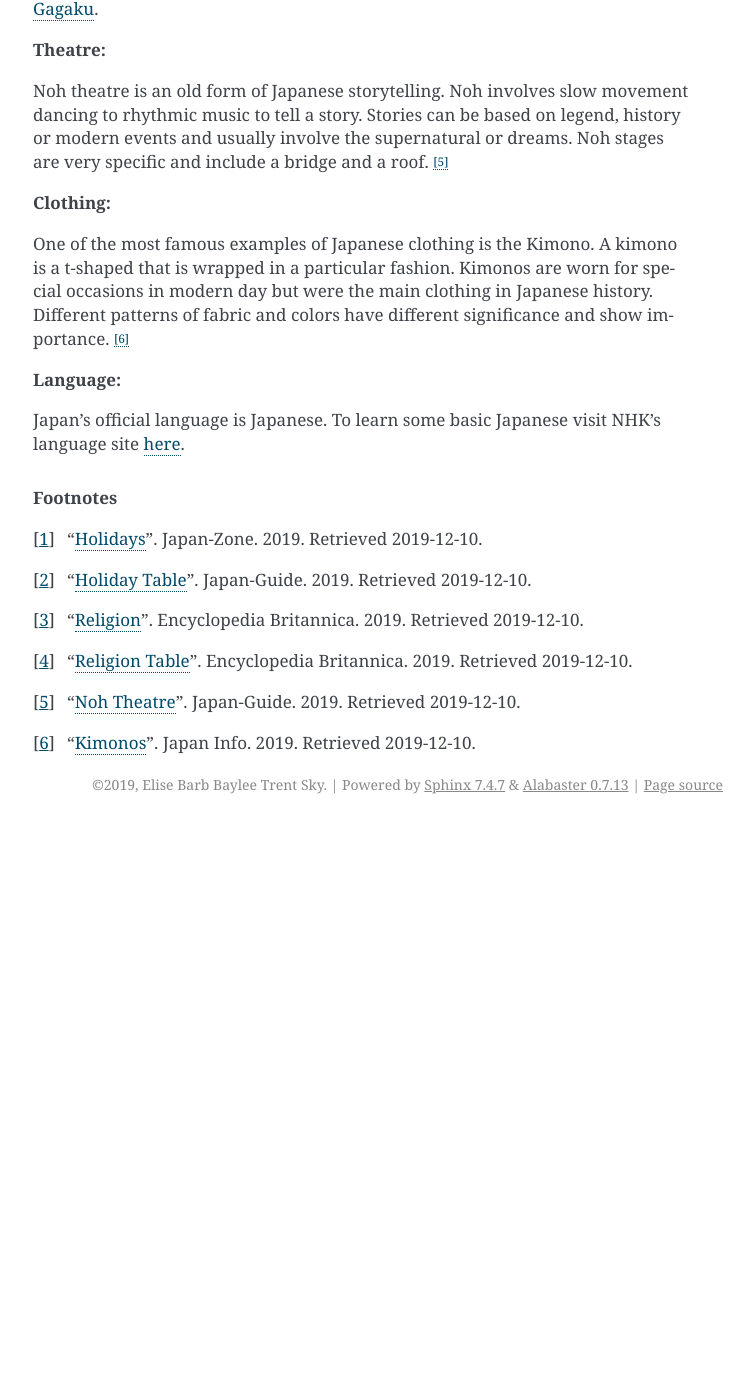
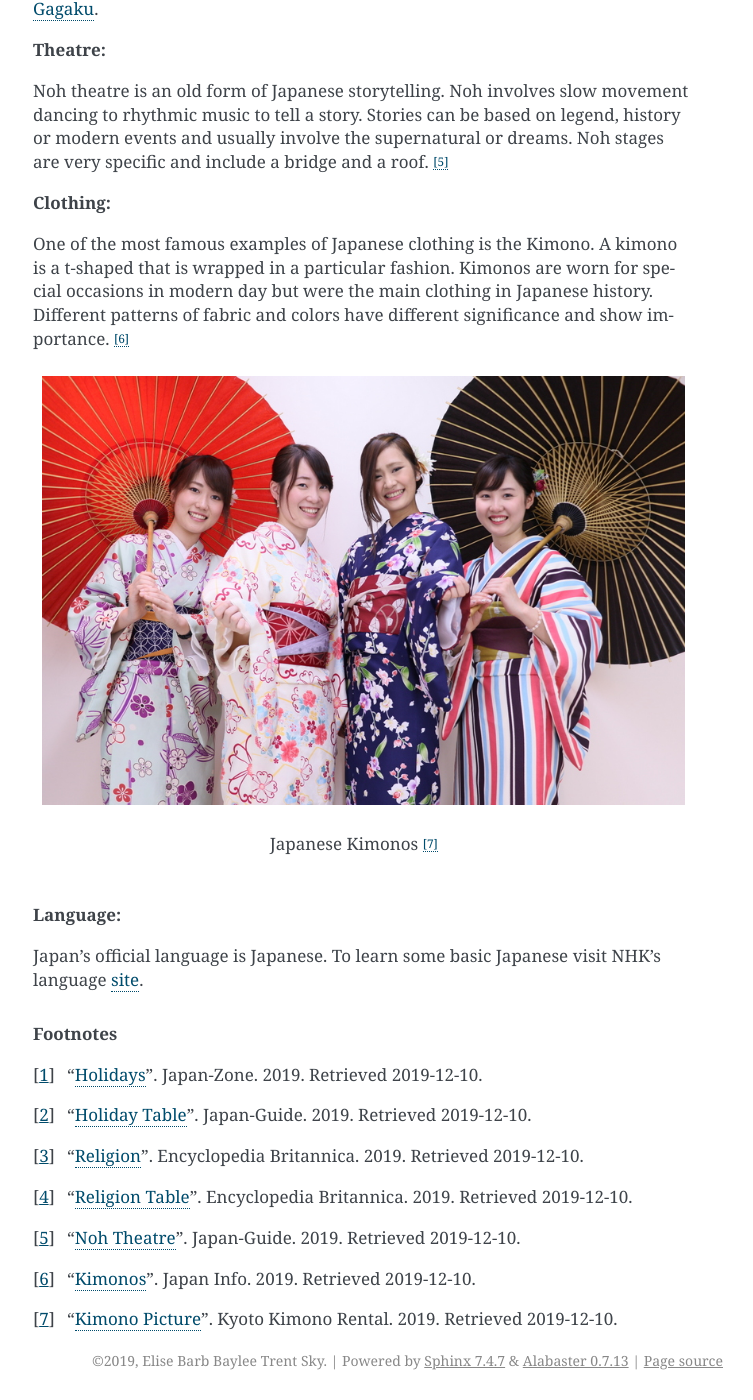
Before and after one commit to EliTaue/traveldestinations, a Sphinx documentation site: the page built from source/japan_culture.rst, in a window 1280 px wide and 1400 px high, scrolled down 929 px. Shown: the whole window, without its empty margins (387-1140 px from the left). Built offline with Sphinx 7.4.7, drawn with Linux system fonts in a browser that asks for light colours; before the commit the page ends 1753 px from its top, so only the background shows below that; some of the changed text lies outside the part shown.

Commit message:
correcting errors and adding image on Japan pages

```diff
--- a/source/japan_culture.rst
+++ b/source/japan_culture.rst
@@ -22,7 +22,7 @@ Culture Day         November 3rd
 Japan's main two religions are Shinto and Buddhism. Many Japanese people practice both religions. However, Japanese people are not usually super religious and many children do not receive formal religious training. [#f3]_
 
 ================== ================================
-Religion [#f4]_     Approx. percent of Population
+Religion [#f4]_     Approx. Percent of Population
 ================== ================================
 Shinto               79%
 Buddhism             67%
@@ -48,11 +48,15 @@ Noh theatre is an old form of Japanese storytelling. Noh involves slow movement
 
 One of the most famous examples of Japanese clothing is the Kimono. A kimono is a t-shaped that is wrapped in a particular fashion. Kimonos are worn for special occasions in modern day but were the main clothing in Japanese history. Different patterns of fabric and colors have different significance and show importance. [#f6]_
 
+.. figure:: j_kimono.jpg
+
+    Japanese Kimonos [#f7]_
+
 **Language:**
 
-Japan's official language is Japanese. To learn some basic Japanese visit NHK's language site `here`_.
+Japan's official language is Japanese. To learn some basic Japanese visit NHK's language `site`_.
 
-.. _here: https://www3.nhk.or.jp/nhkworld/en/learnjapanese/
+.. _site: https://www3.nhk.or.jp/nhkworld/en/learnjapanese/
 
 
 .. rubric:: Footnotes
@@ -63,3 +67,4 @@ Japan's official language is Japanese. To learn some basic Japanese visit NHK's
 .. [#f4] "`Religion Table <https://www.britannica.com/place/Japan/Religion#/media/1/300531/208939/>`_". Encyclopedia Britannica. 2019. Retrieved 2019-12-10.
 .. [#f5] "`Noh Theatre <https://www.japan-guide.com/e/e2091.html/>`_". Japan-Guide. 2019. Retrieved 2019-12-10.
 .. [#f6] "`Kimonos <https://jpninfo.com/3264/>`_". Japan Info. 2019. Retrieved 2019-12-10.
+.. [#f7] "`Kimono Picture <https://kyotokimono-rental.com/en/column/kimono-rental-growing-japan.html/>`_". Kyoto Kimono Rental. 2019. Retrieved 2019-12-10.
--- a/source/japan_food.rst
+++ b/source/japan_food.rst
@@ -8,7 +8,7 @@ Japan is home to a wide variety of delectable dishes. The most popular Japanese
     Sushi [#f2]_
 
 
-Every prefecture has special dishes that they are known for nation-wide. For example, Okinawa prefecture is known for taco rice, which consists of American-style taco fillings on rice instead of a tortilla, and for their special alcohols. [#f3]_
+Every prefecture has special dishes that they are known for nation-wide. For example, Okinawa prefecture is known for taco rice, which consists of American-style taco fillings on rice instead of a tortilla. Okinawa is also known for their special alcohols, including Orion beer made on the islands and awamori (a distilled spirit made from thai-style rice and a mold indigenous to Okinawa). [#f3]_
 
 .. figure:: j_taco_rice.jpg
 
```
Also changed, not shown: source/japan_travel.rst (+4 -4 lines), source/j_kimono.jpg (added).
